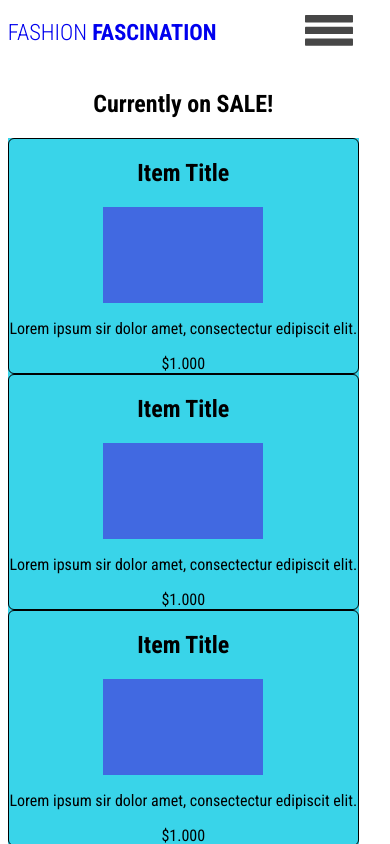
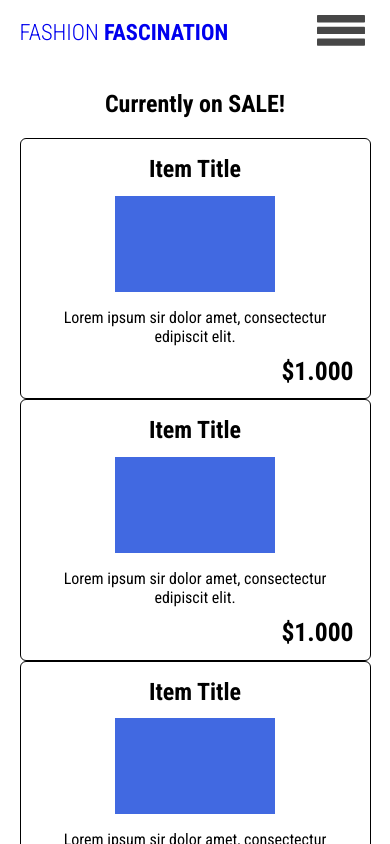
Before and after one commit to MarcelNDG/Fashion-2, a React (Create React App) app: page /sale in a window 390 px wide. Shown: the top 844 px of the page. Built offline with nearby package versions, Linux system fonts and the light colour scheme.

Commit message:
Overflow corrected, item style mobile done

```diff
--- a/src/App.css
+++ b/src/App.css
@@ -14,7 +14,7 @@ body{
   position: relative;
   grid-gap: 0.4rem;
   height: 100vh;
-  width: 94vw;
+  width: 100vw;
   grid-template-rows: 0.1fr 1fr 0.1fr;
   grid-template-areas :
   "header header"
@@ -239,19 +239,17 @@ footer{
   display: grid;
   justify-content: center;
   grid-template-columns: 1fr;
-  background-color: rgb(57, 212, 233);
+  /* background-color: rgb(57, 212, 233); */
   height: 100%;
   width: 90vw;
-
-
 }
 
 .saleItemContainer{
   border: 1px #000 solid;
   border-radius: 6px;
+  width: 90vw;
 
-
-  width: 90vw
+  padding: 1rem 1rem 0.8rem 1rem ;
 
 }
 
@@ -262,10 +260,33 @@ footer{
   justify-content: center;
 }
 
+.saleItem p {
+  margin: 1rem 0 0.6rem 0;
+}
+
 .saleItemImg{
   background-color: royalblue;
   width: 10rem;
   height: 6rem;
+}
+
+.itemPrice{
+  font-size: 1.6rem;
+  font-weight: bold;
+  text-align: right;
+
+}
+
+.titleImgContainer{
+  display: flex;
+  flex-direction: column;
+  align-items: center;
+  width: 100%;
+}
+
+.titleImgContainer > h2{
+  margin: 0 0 0.8rem 0;
+
 }
 
 
@@ -274,7 +295,8 @@ footer{
  @media (min-width: 320px){
 
   .App{
-    width: 94vw;
+
+    overflow-x: hidden;
   }
 
   /* --- Main --- */
@@ -294,9 +316,6 @@ footer{
 
 @media (min-width: 480px){
 
-  .App{
-    width: 95vw;
-  }
 
   /* --- Main --- */
   main{
@@ -365,9 +384,7 @@ footer{
 
 @media (min-width: 720px){
 
-  .App{
-    width: 97vw;
-  }
+
 
   /* --- Topnav --- */
   .hmbgIcon{
```
